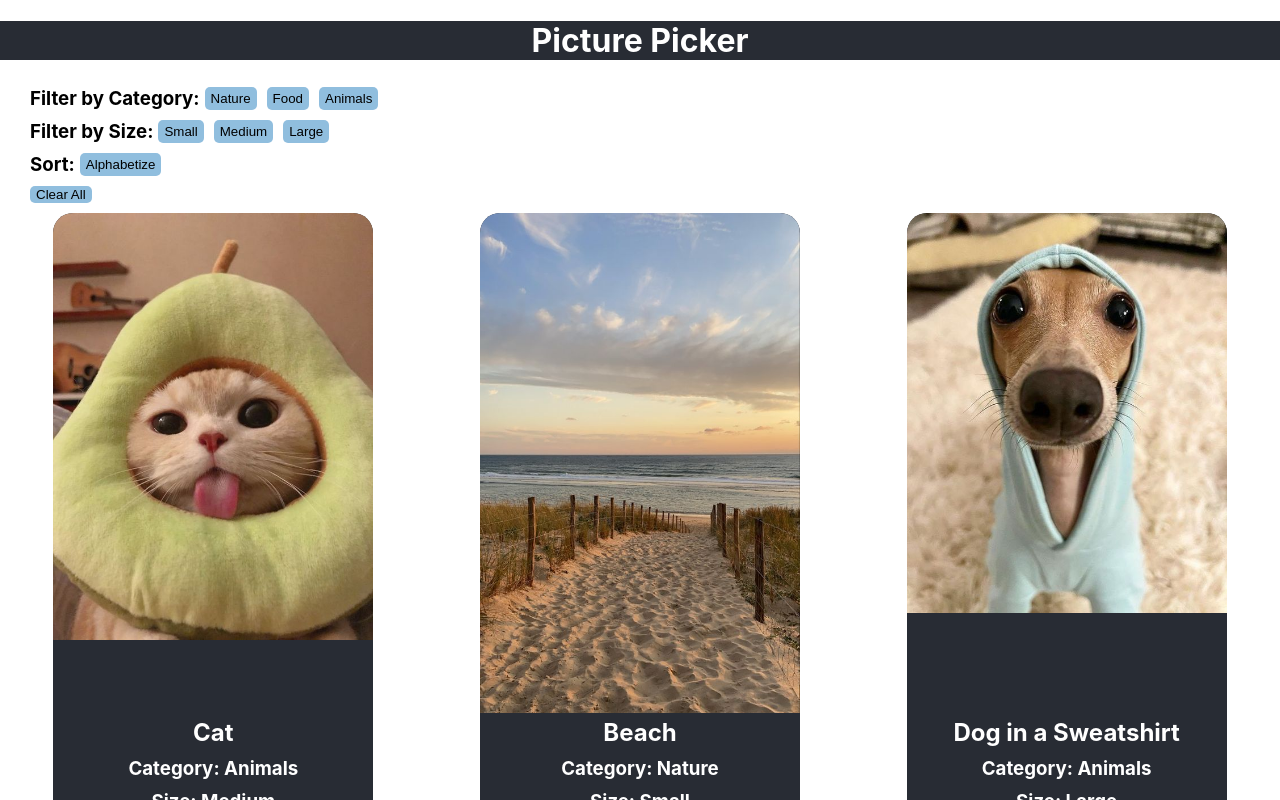
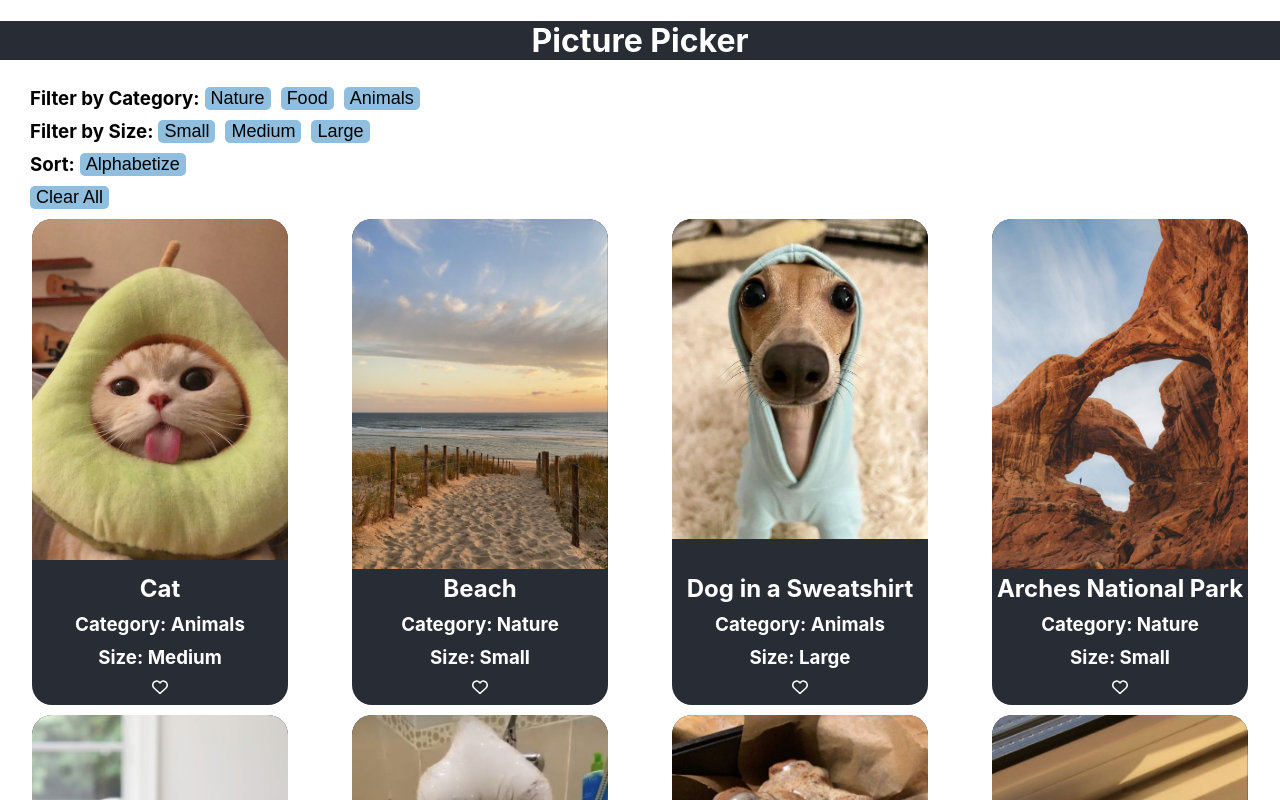
Before and after one commit to helium-balloon/react-development, a React (Create React App) app: page / in a window 1280 px wide. Shown: the top 800 px of the page. Built offline with nearby package versions, Linux system fonts and the light colour scheme.

Commit message:
feat: not working changing filter buttons when clicked commented out

```diff
--- a/src/App.css
+++ b/src/App.css
@@ -5,35 +5,6 @@
 .App-header {
   background-color: #282c34;
   color: white;
-}
-
-.image_card {
-  display: flex;
-  flex-direction: column;
-  justify-content: space-evenly;
-  align-items: center;
-  background-color: #282c34;
-  color: white;
-  width: 25%;
-  height: 25%;
-  margin: 5px;
-  border-radius: 20px;
-}
-
-.crop {
-  border-top-left-radius: 20px;
-  border-top-right-radius: 20px;
-  overflow: hidden;
-  height: 500px;
-  @media (max-width: 800px) {
-    height: 250px;
-  }
-}
-
-.flex-rows {
-  display: flex;
-  flex-wrap: wrap;
-  justify-content: space-around;
 }
 
 h2 {
@@ -45,30 +16,3 @@ h3 {
   margin-top: 5px;
   margin-bottom: 5px;
 }
-
-.flex-container {
-  display: flex;
-  flex-direction: column;
-}
-
-.row {
-  display: flex;
-  flex-direction: row;
-}
-
-.filter-buttons {
-  margin: 5px;
-  background-color: #90BEDE;
-  color: black;
-  transition-duration: 0.4ms;
-  border: none;
-  border-radius: 5px;
-}
-
-.filter-buttons:hover {
-  background-color: #bde0fe;
-}
-
-.indent {
-  margin-left: 30px;
-}
--- a/src/components/FilterOptions.js
+++ b/src/components/FilterOptions.js
@@ -1,4 +1,6 @@
+import { useState } from "react";
 import imageData from "../assets/image-data.json";
+import "../styles/FilterOptions.css";
 
 // component that creates and does the functionality for the filtering and sorting options
 
@@ -21,6 +23,8 @@ export default function FilterOptions({ filtered, setFiltered }) {
   // reset button
   const reset = () => {
     setFiltered(imageData);
+    // const switchColor = button === "clicked" ? "unclicked" : "unclicked";
+    // setButton(switchColor);
   };
 
   // sorting function for alphabetical order
@@ -45,6 +49,16 @@ export default function FilterOptions({ filtered, setFiltered }) {
     setFiltered(sort);
   };
 
+  // const [button, setButton] = useState("unclicked");
+
+  // const handleButtonClick = () => {
+  //   const switchColor = button === "unclicked" ? "clicked" : "clicked";
+  //   setButton(switchColor);
+  // };
+
+  // const unclicked = "#90BEDE";
+  // const clicked = "#bde0fe";
+
   // returns row with buttons with options for filtering and sorting and clearing
   return (
     <div className="flex-container">
@@ -52,16 +66,37 @@ export default function FilterOptions({ filtered, setFiltered }) {
         <h3 className="indent">Filter by Category:</h3>
         <button
           className="filter-buttons"
-          onClick={() => handleFilter("Nature")}
+          // style={{
+          //   backgroundColor: button === "unclicked" ? unclicked : clicked,
+          // }}
+          onClick={() => {
+            handleFilter("Nature");
+            // handleButtonClick();
+          }}
         >
           Nature
         </button>
-        <button className="filter-buttons" onClick={() => handleFilter("Food")}>
+        <button
+          className="filter-buttons"
+          // style={{
+          //   backgroundColor: button === "unclicked" ? unclicked : clicked,
+          // }}
+          onClick={() => {
+            handleFilter("Food");
+            // handleButtonClick();
+          }}
+        >
           Food
         </button>
         <button
           className="filter-buttons"
-          onClick={() => handleFilter("Animals")}
+          // style={{
+          //   backgroundColor: button === "unclicked" ? unclicked : clicked,
+          // }}
+          onClick={() => {
+            handleFilter("Animals");
+            // handleButtonClick();
+          }}
         >
           Animals
         </button>
@@ -70,26 +105,54 @@ export default function FilterOptions({ filtered, setFiltered }) {
         <h3 className="indent">Filter by Size:</h3>
         <button
           className="filter-buttons"
-          onClick={() => handleSizeFilter("Small")}
+          // style={{
+          //   backgroundColor: button === "unclicked" ? unclicked : clicked,
+          // }}
+          onClick={() => {
+            handleSizeFilter("Small");
+            // handleButtonClick();
+          }}
         >
           Small
         </button>
         <button
           className="filter-buttons"
-          onClick={() => handleSizeFilter("Medium")}
+          // style={{
+          //   backgroundColor: button === "unclicked" ? unclicked : clicked,
+          // }}
+          onClick={() => {
+            handleSizeFilter("Medium");
+            // handleButtonClick();
+          }}
         >
           Medium
         </button>
         <button
           className="filter-buttons"
-          onClick={() => handleSizeFilter("Large")}
+          // style={{
+          //   backgroundColor: button === "unclicked" ? unclicked : clicked,
+          // }}
+          onClick={() => {
+            handleSizeFilter("Large");
+            // handleButtonClick();
+          }}
         >
           Large
         </button>
       </div>
       <div className="row">
         <h3 className="indent">Sort:</h3>
-        <button className="filter-buttons" onClick={() => handleSorting()}>
+        {/* style=
+        {{
+          backgroundColor: button === "unclicked" ? unclicked : clicked,
+        }} */}
+        <button
+          className="filter-buttons"
+          onClick={() => {
+            handleSorting();
+            // handleButtonClick();
+          }}
+        >
           Alphabetize
         </button>
       </div>
--- a/src/components/ImageCard.js
+++ b/src/components/ImageCard.js
@@ -4,10 +4,20 @@ import { library } from "@fortawesome/fontawesome-svg-core";
 import { faHeart } from "@fortawesome/free-solid-svg-icons";
 import { faHeart as solidHeart } from "@fortawesome/free-solid-svg-icons";
 import { faHeart as regularHeart } from "@fortawesome/free-regular-svg-icons";
+import "../styles/ImageCard.css";
 
 // component that returns an image card with an image, name, type, size, and button to like/unlike"
 
-export default function ImageCard({ item, name, image, type, size, index, onHeartClick, isHeartFilled}) {
+export default function ImageCard({
+  item,
+  name,
+  image,
+  type,
+  size,
+  index,
+  onHeartClick,
+  isHeartFilled,
+}) {
   library.add(faHeart);
 
   return (
@@ -23,9 +33,17 @@ export default function ImageCard({ item, name, image, type, size, index, onHear
       <h3>Category: {type}</h3>
       <h3>Size: {size}</h3>
       {!isHeartFilled(item.name) ? (
-        <FontAwesomeIcon icon={regularHeart} onClick={() => onHeartClick(item, item.name)} />
+        <FontAwesomeIcon
+          className="heart"
+          icon={regularHeart}
+          onClick={() => onHeartClick(item, item.name)}
+        />
       ) : (
-        <FontAwesomeIcon icon={solidHeart} onClick={() => onHeartClick(item, item.name)} />
+        <FontAwesomeIcon
+          className="heart"
+          icon={solidHeart}
+          onClick={() => onHeartClick(item, item.name)}
+        />
       )}
     </div>
   );
--- a/src/components/ImageTable.js
+++ b/src/components/ImageTable.js
@@ -1,4 +1,5 @@
 import ImageCard from "./ImageCard";
+import "../styles/ImageTable.css";
 
 // component for the image table which maps the images from image-data on the application by using ImageCards
 
--- a/src/styles/FilterOptions.css
+++ b/src/styles/FilterOptions.css
@@ -1,9 +1,27 @@
-.flex-container{
-    display: flex;
-    flex-direction: column;
+.flex-container {
+  display: flex;
+  flex-direction: column;
 }
 
 .row {
-    display: flex;
-    flex-direction: row;
+  display: flex;
+  flex-direction: row;
 }
+
+.filter-buttons {
+  margin: 5px;
+  background-color: #90BEDE;
+  color: black;
+  transition-duration: 0.4ms;
+  border: none;
+  border-radius: 5px;
+  font-size: large;
+}
+
+.filter-buttons:hover {
+  background-color: #bde0fe;
+}
+
+.indent {
+  margin-left: 30px;
+}
--- /dev/null
+++ b/src/styles/ImageCard.css
@@ -0,0 +1,27 @@
+.image_card {
+  display: flex;
+  flex-direction: column;
+  justify-content: space-evenly;
+  align-items: center;
+  background-color: #282c34;
+  color: white;
+  width: 20%;
+  height: 25%;
+  margin: 5px;
+  border-radius: 20px;
+}
+
+.crop {
+  border-top-left-radius: 20px;
+  border-top-right-radius: 20px;
+  overflow: hidden;
+  height: 350px;
+  @media (max-width: 800px) {
+    height: 250px;
+  }
+}
+
+.heart {
+    margin-top: 5px;
+    margin-bottom: 10px;
+}
--- /dev/null
+++ b/src/styles/ImageTable.css
@@ -0,0 +1,5 @@
+.flex-rows {
+  display: flex;
+  flex-wrap: wrap;
+  justify-content: space-around;
+}
```
